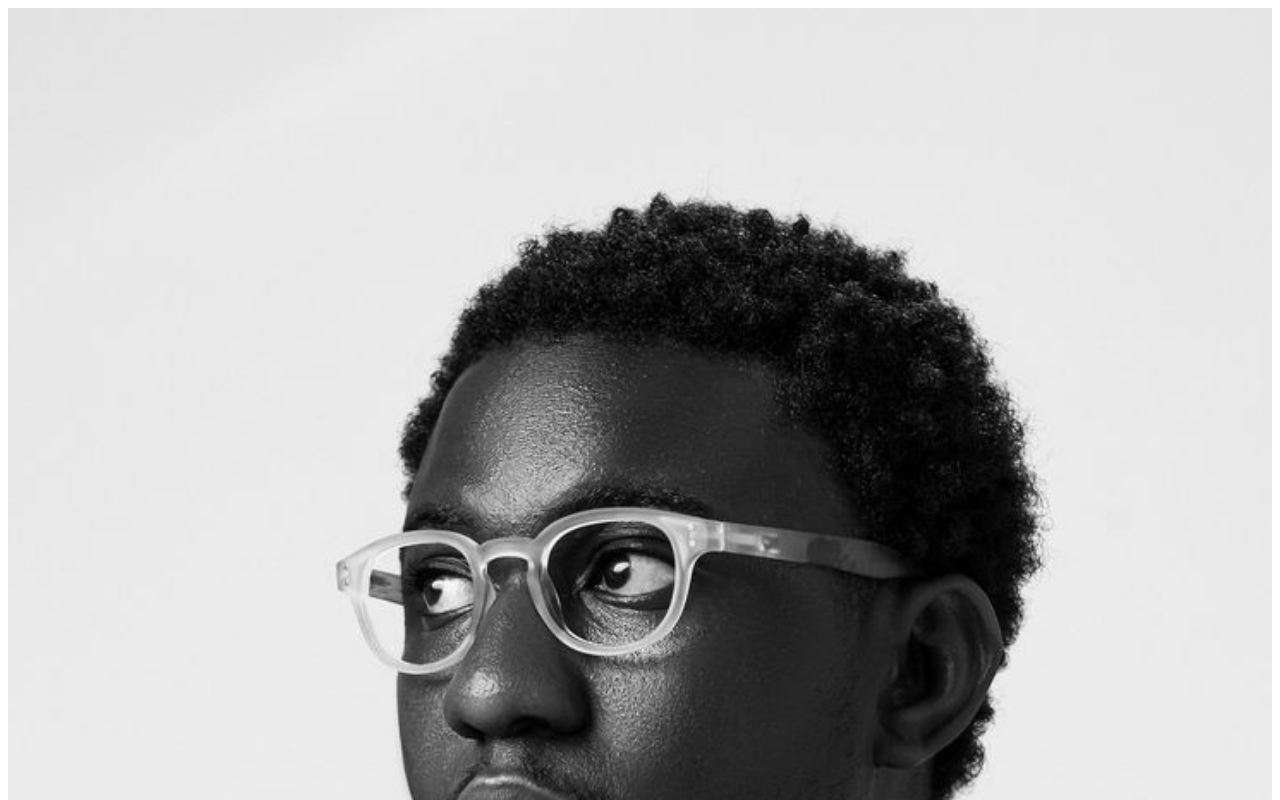
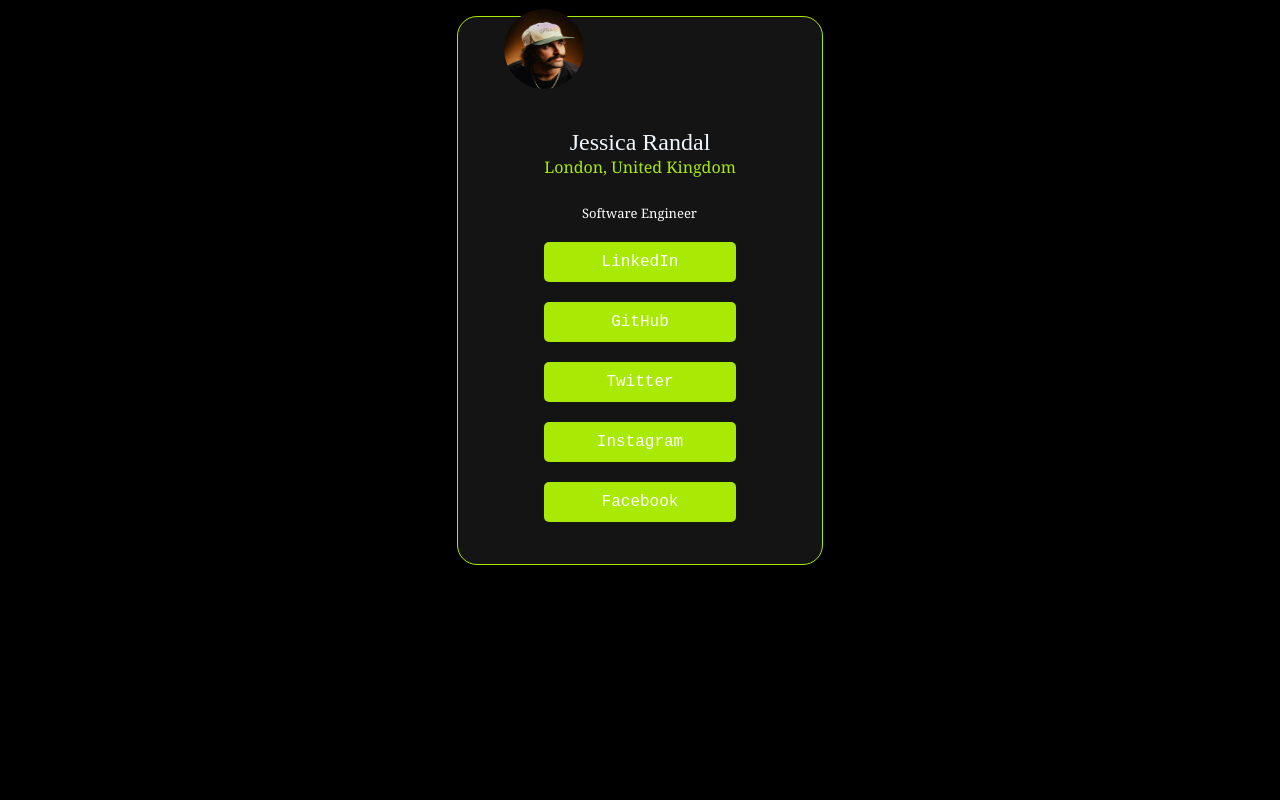
Before and after one commit to Gadielbumi/WebDev-projects, a plain HTML site: page practice_2/index.html in a window 1280 px wide. Shown: the top 800 px of the page. Drawn offline with Linux system fonts and the light colour scheme.

Commit message:
Refactor code structure for improved readability and maintainability

```diff
--- a/practice_2/index.html
+++ b/practice_2/index.html
@@ -6,16 +6,109 @@
     <title>Document</title>
 </head>
 <body>
+    <style>
+        body{
+        margin: 0;
+        padding: 1em 1em 1em 1em;
+        background-color: black;
+        display: flex;
+        justify-content: center; /* Centre horizontalement */
+        align-items: center;     /* Centre verticalement */
+        }
+        .content{
+            margin: 0;
+            padding: 2em 2em 2em 2em;
+            background-color: rgb(21, 20, 20);
+            max-height: 844px;
+            width:300px;
+            border: 1px solid rgb(168, 234, 4);
+            border-radius:20px;
+            display:grid;
+            justify-content: center;
+            align-items: center;
+        }
+        img{
+            width: 5em;
+            height: 5em;
+            border-radius: 5em;
+            position: relative;
+            transform: translate(-50%, -50%);
+        }
+        p{
+            color: aliceblue;
+            font-family: google sans;
+        }
+        .name{
+            margin:0;
+            font-size:1.5em;
+            font-weight: 500;
+            text-align: center;
+        }
+        .localisation{
+            margin:0 0 1em 0;
+            font-family:google sans,Georgia, 'Times New Roman', Times, serif;
+            color: rgb(168, 234, 4);
+            text-align: center;
+        }
+        .bio{
+            margin:10px 1px 10px 0;
+            font-family:google sans,Georgia, 'Times New Roman', Times, serif;
+            font-size: small;
+            color: rgb(255, 255, 255);
+            text-align: center;
+        }
+        .social-link{
+            font-family:google sans, 'Courier New', Courier, monospace;
+            font-size: medium;
+            font-weight: 500;
+            text-decoration: none;
+            color:white
+        }
+        .social-link:hover{
+            color: rgb(0, 0, 0);
+            text-decoration: underline;
+            transition: 0.3s;
+        }
+        button{
+            margin: 10px 0 10px 0;
+            width: 100%;
+            height: 3em;
+            border-radius: 5px;
+            background-color: rgb(168, 234, 4);
+            border: none;
+            cursor: pointer;
+        }
+    </style>
     <div class="content">
-        <img src="./profil pictur.jpg" alt="profile" width="100%" height="100%">
-        <p class="name">John Doe</p>
-        <p class="localisation">New York, USA</p>
+        <img src="./profil.jpg" alt="profile" width="100%" height="100%">
+       <p class="name">Jessica Randal</p>
+        <p class="localisation">London, United Kingdom</p>
         <p class="bio">Software Engineer</p>
-        <a class="social-link" href="https://www.linkedin.com/in/johndoe" target="_blank">LinkedIn</a>
-        <a class="social-link" href="https://www.github.com/in/gadielbumi" target="_blank">GitHub</a>
-        <a class="social-link" href="https://www.twitter.com/johndoe" target="_blank">Twitter</a>
-        <a class="social-link" href="https://www.instagram.com/johndoe" target="_blank">Instagram</a>
-        <a class="social-link" href="https://www.facebook.com/johndoe" target="_blank">Facebook</a>
+         <button>
+            <a class="social-link" href="https://www.linkedin.com/in/johndoe" target="_blank">
+                LinkedIn
+            </a>
+         </button>
+        <button>
+            <a class="social-link" href="https://www.github.com/in/gadielbumi" target="_blank">
+                GitHub
+            </a>
+        </button>
+        <button>
+            <a class="social-link" href="https://www.twitter.com/johndoe" target="_blank">
+                Twitter
+            </a>
+        </button>
+        <button>
+            <a class="social-link" href="https://www.instagram.com/johndoe" target="_blank">
+                Instagram
+            </a>
+        </button>
+        <button>
+            <a class="social-link" href="https://www.facebook.com/johndoe" target="_blank">
+                Facebook
+            </a>
+        </button>
 
     </div>
 </body>
```
Also changed, not shown: practice_2/profil.jpg (added).
